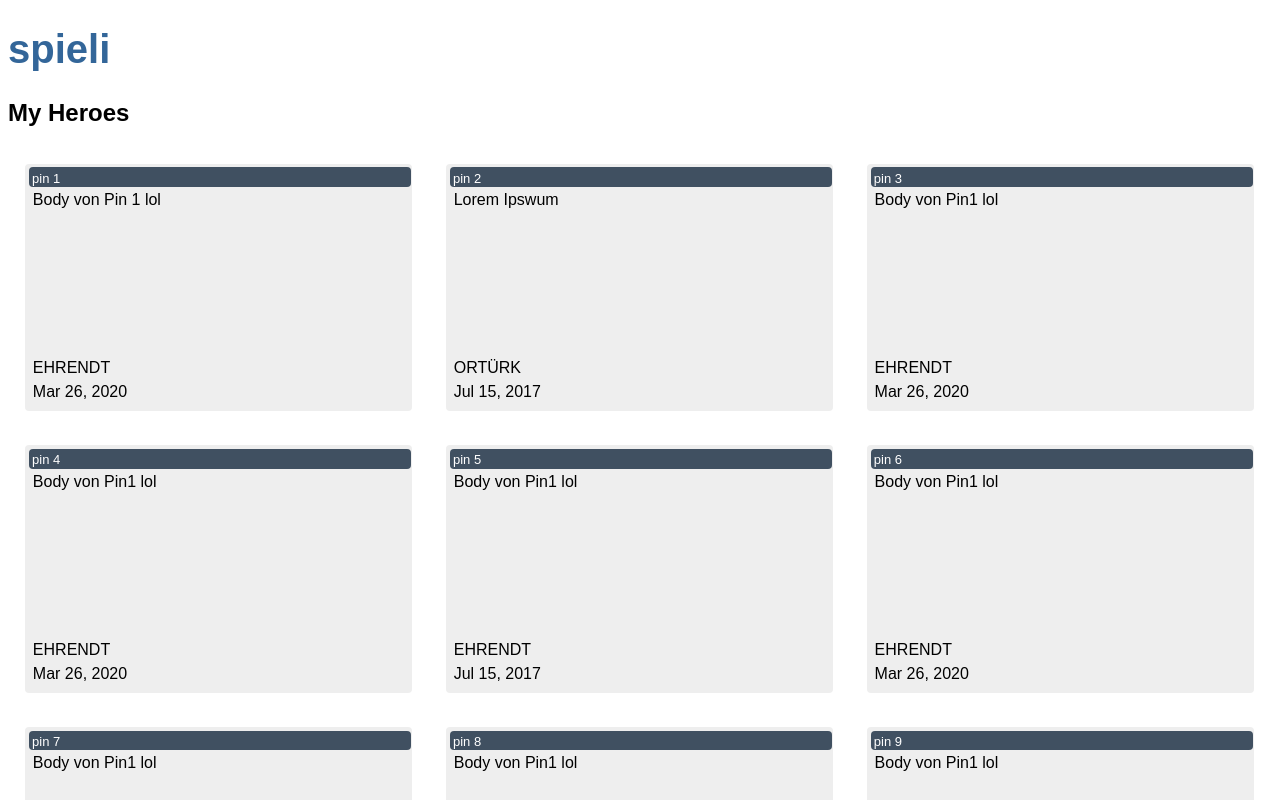
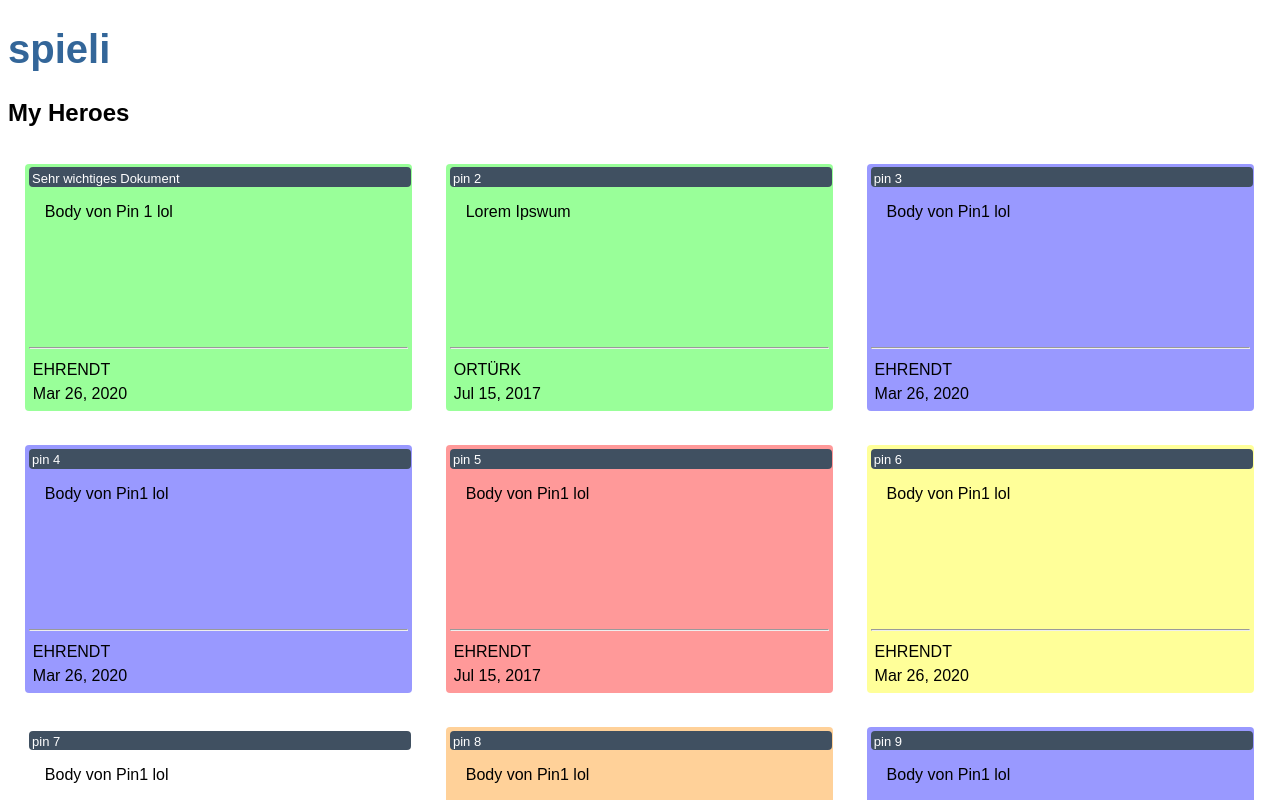
Before and after one commit to Supersauger/Pinnwand2, an Angular app: page / in a window 1280 px wide. Shown: the top 800 px of the page. Built offline with nearby package versions, Linux system fonts and the light colour scheme.

Commit message:
Colors added, trennlinien added, optisch erweitert

```diff
--- a/src/app/big-pin/big-pin.component.html
+++ b/src/app/big-pin/big-pin.component.html
@@ -1,7 +1,20 @@
 <ul class="pins">
   <li>
     <div class="title"  >{{pin.title}}</div>
-    <div class="body"> {{pin.body}}</div>
+    <div id="Haupttext">
+      <br>
+      {{pin.body}}
+    </div>
+    <br>
+    <div id="Aendern">
+      <br>
+      <a href="">Pin verändern</a>
+    </div>
+
+    <div id="Loeschen">
+      <br>
+      <a href="">Pin löschen</a>
+    </div>
     <div class="author"> {{pin.author  | uppercase}}</div>
     <div class="date"> {{pin.date | date}}</div>
   </li>
--- a/src/app/big-pin/big-pin.component.ts
+++ b/src/app/big-pin/big-pin.component.ts
@@ -7,7 +7,6 @@ import {Pin} from '../pin';
   styleUrls: ['./big-pin.component.css']
 })
 export class BigPinComponent implements OnInit {
-
   @Input() pin: Pin;
   @Output() pinChange = new EventEmitter();
   pinChanged() {
@@ -15,12 +14,11 @@ export class BigPinComponent implements OnInit {
   }
   @HostListener('document:click')
   clickout(event) {
-    //this.pin = null;
+    // this.pin = null;
   /*  console.log(this.pin)
     this.pinChanged();*/
   }
   constructor() { }
   ngOnInit(): void {
   }
-
 }
--- a/src/app/mock-pins.ts
+++ b/src/app/mock-pins.ts
@@ -1,17 +1,27 @@
 import { Pin } from './pin';
 
+/*
+green : 0,255,0
+red:    255,0,0
+blue:   0,0,255
+orange: 255,140,0
+white:  255,255,255
+black:  0,0,0
+yellow: 255,255,0
+ */
+
 export const PINS: Pin[] = [
-    {title: 'pin 1', body: 'Body von Pin 1 lol ', date: 1585215340003, author: 'ehrendt'},
-    {title: 'pin 2', body: 'Lorem Ipswum ', date: 1500085245343, author: 'Ortürk'},
-    {title: 'pin 3', body: 'Body von Pin1 lol ', date: 1585200015323, author: 'ehrendt'},
-    {title: 'pin 4', body: 'Body von Pin1 lol ', date: 1585215300043, author: 'ehrendt'},
-    {title: 'pin 5', body: 'Body von Pin1 lol ', date: 1500085245343, author: 'ehrendt'},
-    {title: 'pin 6', body: 'Body von Pin1 lol ', date: 1585215300023, author: 'ehrendt'},
-    {title: 'pin 7', body: 'Body von Pin1 lol ', date: 1585215000343, author: 'ehrendt'},
-    {title: 'pin 8', body: 'Body von Pin1 lol ', date: 1285245000343, author: 'ehrendt'},
-    {title: 'pin 9', body: 'Body von Pin1 lol ', date: 1585200015323, author: 'ehrendt'},
-    {title: 'pin 10', body: 'Body von Pin1 lol ', date: 1000585215343, author: 'ehrendt'},
-    {title: 'pin 11', body: 'Body von Pin1 lol ', date: 1585245340003, author: 'ehrendt'},
-    {title: 'pin 12', body: 'Body von Pin1 lol ', date: 1585200015323, author: 'ehrendt'}
+    {title: 'Sehr wichtiges Dokument', body: 'Body von Pin 1 lol ', date: 1585215340003, author: 'ehrendt', color: '0,255,0'},
+    {title: 'pin 2', body: 'Lorem Ipswum ', date: 1500085245343, author: 'Ortürk', color: '0,255,0'},
+    {title: 'pin 3', body: 'Body von Pin1 lol ', date: 1585200015323, author: 'ehrendt', color: '0,0,255'},
+    {title: 'pin 4', body: 'Body von Pin1 lol ', date: 1585215300043, author: 'ehrendt', color: '0,0,255'},
+    {title: 'pin 5', body: 'Body von Pin1 lol ', date: 1500085245343, author: 'ehrendt', color: '255,0,0'},
+    {title: 'pin 6', body: 'Body von Pin1 lol ', date: 1585215300023, author: 'ehrendt', color: '255,255,0'},
+    {title: 'pin 7', body: 'Body von Pin1 lol ', date: 1585215000343, author: 'ehrendt', color: '255,255,255'},
+    {title: 'pin 8', body: 'Body von Pin1 lol ', date: 1285245000343, author: 'ehrendt', color: '255,140,0'},
+    {title: 'pin 9', body: 'Body von Pin1 lol ', date: 1585200015323, author: 'ehrendt', color: '0,0,255'},
+    {title: 'pin 10', body: 'Body von Pin1 lol ', date: 1000585215343, author: 'ehrendt', color: '255,255,0'},
+    {title: 'pin 11', body: 'Body von Pin1 lol ', date: 1585245340003, author: 'ehrendt', color: '0,255,0'},
+    {title: 'pin 12', body: 'Body von Pin1 lol ', date: 1585200015323, author: 'ehrendt', color: '0,255,0'}
 
-]
+];
--- a/src/app/pin.ts
+++ b/src/app/pin.ts
@@ -3,4 +3,5 @@ export interface Pin {
   body: string;
   date: number;
   author: string;
+  color: string;
 }
--- a/src/app/pin/pin.component.css
+++ b/src/app/pin/pin.component.css
@@ -1,20 +1,20 @@
 .pins {
   /* margin: 0 0 2em 0;*/
+
   list-style-type: none;
   padding: 0;
   width: 100%;
+
 }
-.pins li                                                                                                                                                                                                                                                                        {
+.pins li {
   cursor: pointer;
   position: relative;
   left: 0pt;
   background-color: #EEE;
   margin: 1.35%;
   padding: 0.3%;
-
   width: 30%;
   height: 15em;
-
   border-radius: 4px;
   float: left;
 }
@@ -37,9 +37,11 @@
   /*margin-right: 1em;*/
   border-radius: 4px;
 }
+
 .pins .body {
-  height: 10em;
-  padding: .25em;
+  height: 7.5em;
+  padding: 1em;
+  padding-top: 1em;
   width: 100%;
 }
 .pins .author {
--- a/src/app/pin/pin.component.html
+++ b/src/app/pin/pin.component.html
@@ -1,9 +1,10 @@
 <h2>My Heroes</h2>
 
-<ul class="pins">
-  <li *ngFor="let pin of Pins" (click)="onClickMe(pin)">
+<ul class="pins" >
+  <li *ngFor="let pin of Pins" (click)="onClickMe(pin)" style="background: rgba({{pin.color}}, 0.4) "  >
     <div class="title"  >{{pin.title}}</div>
-    <div class="body"> {{pin.body}}</div>
+    <div class="body">{{pin.body}}</div>
+    <hr>
     <div class="author"> {{pin.author  | uppercase}}</div>
     <div class="date"> {{pin.date | date}}</div>
   </li>
```
Also changed, not shown: src/app/app.component.css (line endings or trailing spaces).
